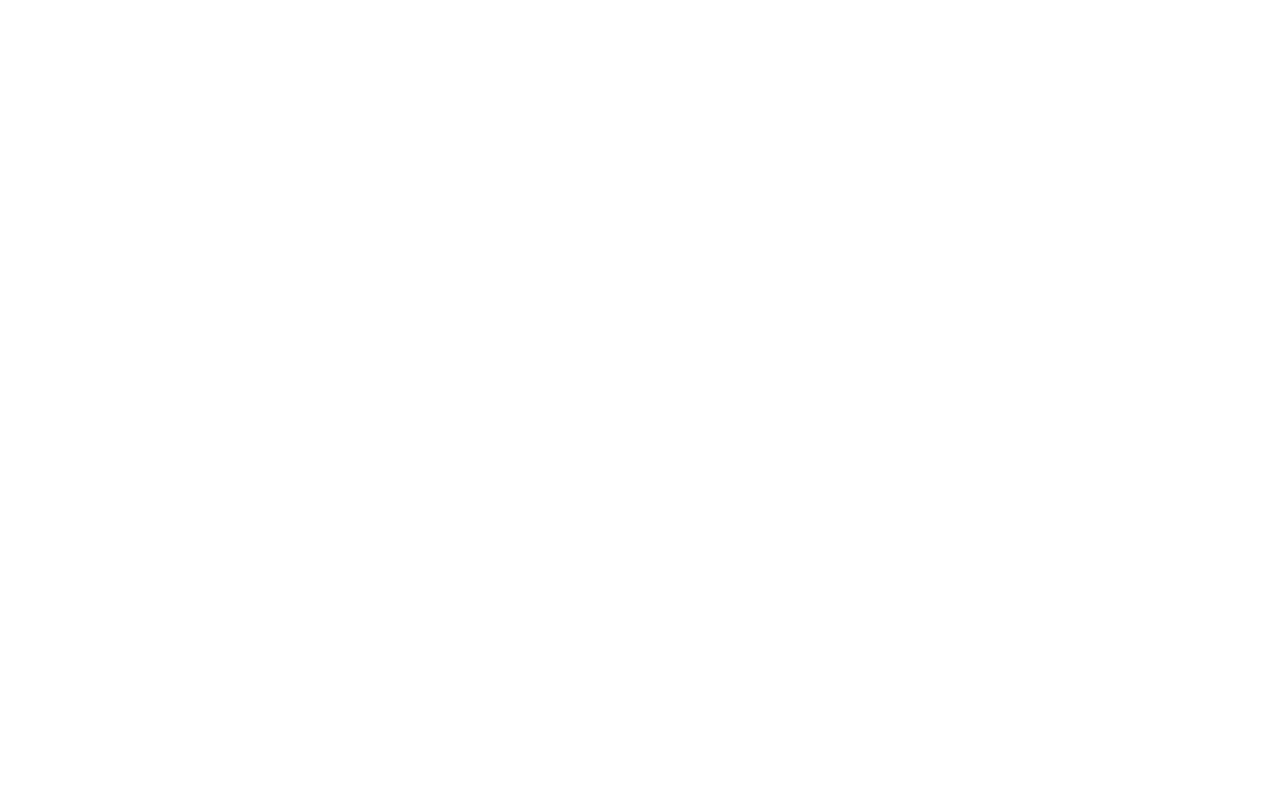
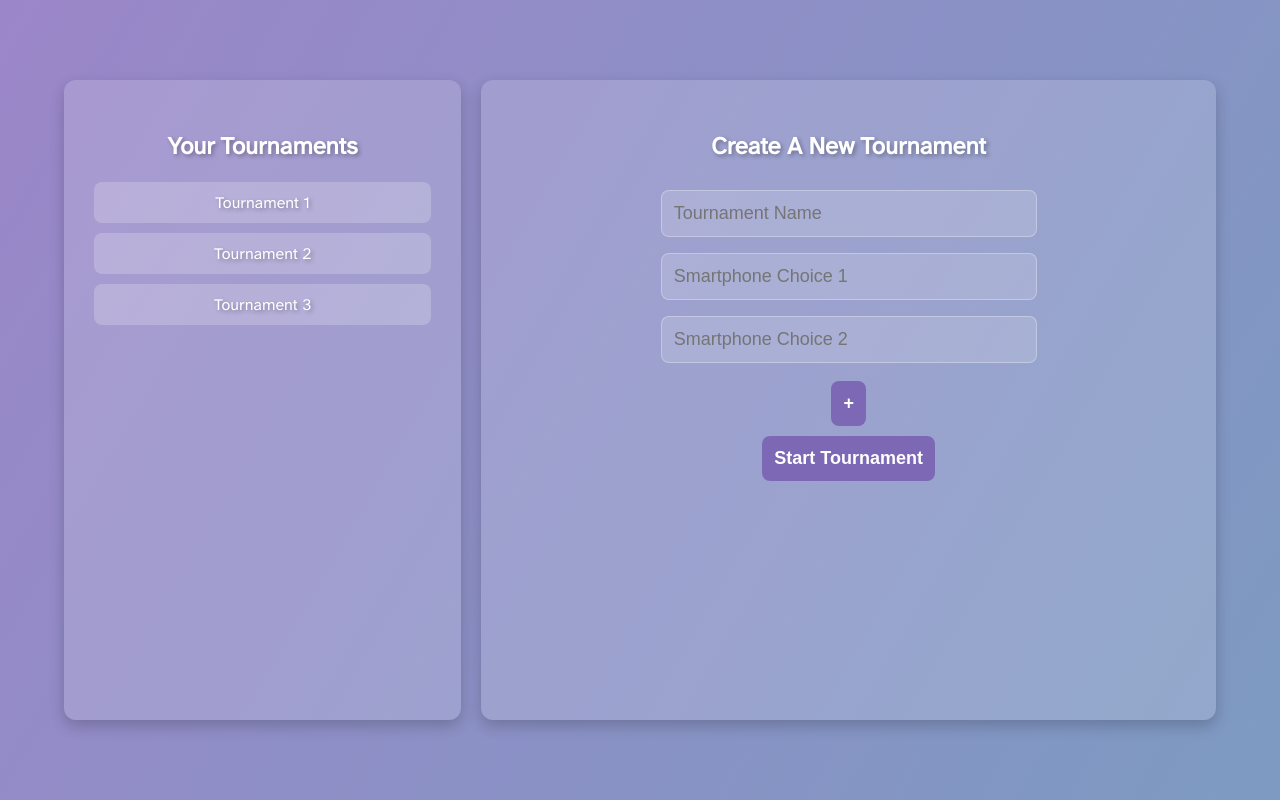
Before and after one commit to KellyLTran/SmartCall, a Django app: page /home/ in a window 1280 px wide. Before the commit the page is empty. Run offline with Django 5.2, Linux system fonts and the light colour scheme; a user stored in the database is signed in.

Commit message:
Implement initial setup for homepage layout

```diff
--- /dev/null
+++ b/smart_call_app/static/css/home.css
@@ -0,0 +1,100 @@
+
+@font-face {
+    font-family: 'CustomFont';
+    src: url('/static/fonts/AtkinsonHyperlegibleNext.ttf') format('truetype');
+    font-weight: normal;
+    font-style: normal;
+}
+
+/* General styling for the home page */
+body {
+    font-family: 'CustomFont', sans-serif;
+    margin: 0;
+    padding: 0;
+    height: 100vh;
+    display: flex;
+    align-items: center;
+    justify-content: center;
+    color: white;
+    text-shadow: 2px 2px 4px rgba(0, 0, 0, 0.3);
+    background: linear-gradient(300deg, #7d9ac2, #9b86c9);
+}
+
+.home-container {
+    display: flex;
+    width: 90%;
+    height: 80vh;
+    gap: 20px;
+}
+
+.tournament-history {
+    flex: 1;
+    background: rgba(255, 255, 255, 0.15);
+    padding: 30px;
+    border-radius: 12px;
+    box-shadow: 0 6px 15px rgba(0, 0, 0, 0.2);
+    text-align: center;
+    max-width: 400px;
+    overflow-y: auto;
+}
+
+.tournament-history h2 {
+    font-size: 24px;
+    margin-bottom: 20px;
+}
+
+.tournament-history ul {
+    list-style: none;
+    padding: 0;
+}
+
+.tournament-history li {
+    background: rgba(255, 255, 255, 0.2);
+    margin: 10px 0;
+    padding: 10px;
+    border-radius: 8px;
+    cursor: pointer;
+}
+
+.tournament-box {
+    flex: 2;
+    background: rgba(255, 255, 255, 0.15);
+    padding: 30px;
+    border-radius: 12px;
+    box-shadow: 0 6px 15px rgba(0, 0, 0, 0.2);
+    text-align: center;
+}
+
+.tournament-box form {
+    display: flex;
+    flex-direction: column;
+    align-items: center;
+}
+
+.tournament-box input {
+    width: 90%;
+    max-width: 350px;
+    padding: 12px;
+    margin: 8px 0;
+    border: 1px solid rgba(255, 255, 255, 0.3);
+    border-radius: 8px;
+    background: rgba(255, 255, 255, 0.15);
+    color: white;
+    font-size: 18px;
+}
+
+.tournament-box button {
+    background-color: #7C68B5;
+    color: white;
+    padding: 12px;
+    border: none;
+    border-radius: 8px;
+    cursor: pointer;
+    margin-top: 10px;
+    font-size: 18px;
+    font-weight: bold;
+}
+
+.tournament-box button:hover {
+    background-color: #66539C;
+}
--- a/smart_call_app/static/css/landing.css
+++ b/smart_call_app/static/css/landing.css
@@ -1,4 +1,3 @@
-
 
 @font-face {
     font-family: 'CustomFont';
@@ -6,7 +5,6 @@
     font-weight: normal;
     font-style: normal;
 }
-
 
 /* General styling for the landing page */
 body {
--- a/smart_call_app/templates/home.html
+++ b/smart_call_app/templates/home.html
@@ -0,0 +1,58 @@
+<!DOCTYPE html>
+<html lang="en">
+<head>
+    <title>Tournament History</title>
+    {% load static %}
+    <link rel="stylesheet" type="text/css" href="{% static 'css/home.css' %}">
+</head>
+<body>
+
+    <div class="home-container">
+
+        <!-- Tournament History -->
+         <div class="tournament-history">
+            <h2>Your Tournaments</h2>
+            <ul id="tournamentList">
+                <li>Tournament 1</li>
+                <li>Tournament 2</li>
+                <li>Tournament 3</li>
+            </ul>
+         </div>
+
+        <!-- Tournament Creation Form -->
+         <div class="tournament-box">
+            <h2>Create A New Tournament</h2>
+            <form method="post">
+                <input type="text" name="tournament_name" placeholder="Tournament Name">
+
+                <div id="choicesContainer">
+                    <input type="text" name="choice1" placeholder="Smartphone Choice 1">
+                    <input type="text" name="choice1" placeholder="Smartphone Choice 2">
+                </div>
+
+                <!-- Add More Choices Button -->
+                <button type="button" class="add-choice" onclick="addChoice()">+</button>
+
+                <button type="submit">Start Tournament</button>
+            </form>
+         </div>
+    </div>
+
+    <!-- -->
+    <script>
+        function addChoice() {
+            const container = document.getElementById("choicesContainer");
+            const choiceCount = container.getElementsByTagName("input").length + 1;
+            const newInput = document.createElement("input");
+            newInput.type = "text";
+            newInput.name = "choice" + choiceCount;
+            newInput.placeholder = "Smartphone Choice " + choiceCount;
+            container.appendChild(newInput);
+        }
+
+    </script>
+
+
+
+</body>
+</html>
--- a/smart_call_app/templates/landing.html
+++ b/smart_call_app/templates/landing.html
@@ -7,7 +7,7 @@
 </head>
 <body>
 
-    <!-- Welcome message -->
+    <!-- Welcome Message -->
     <div class="left-content">
         <h1>Make a smart call with SmartCall</h1>
         <p>A tournament-style decision maker with an AI assistant to guide your smartphone choices.</p>
```
Also changed, not shown: db.sqlite3.
